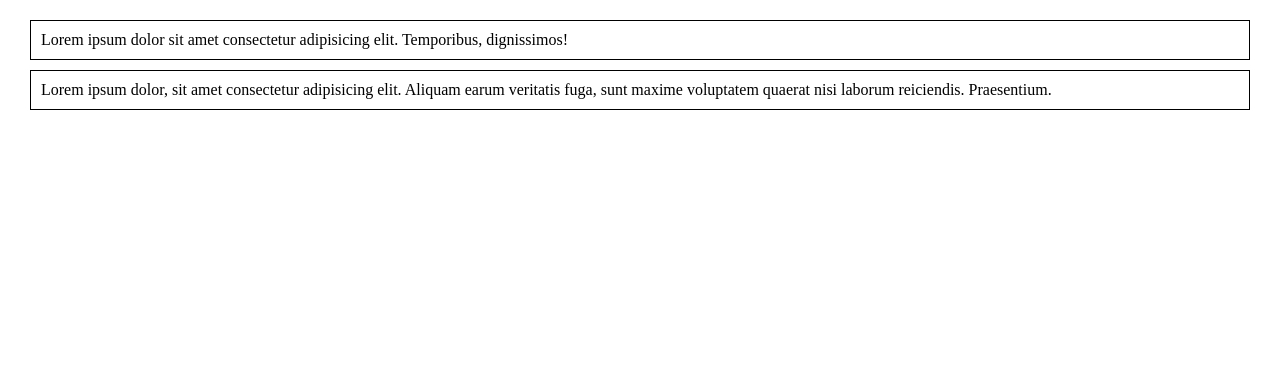
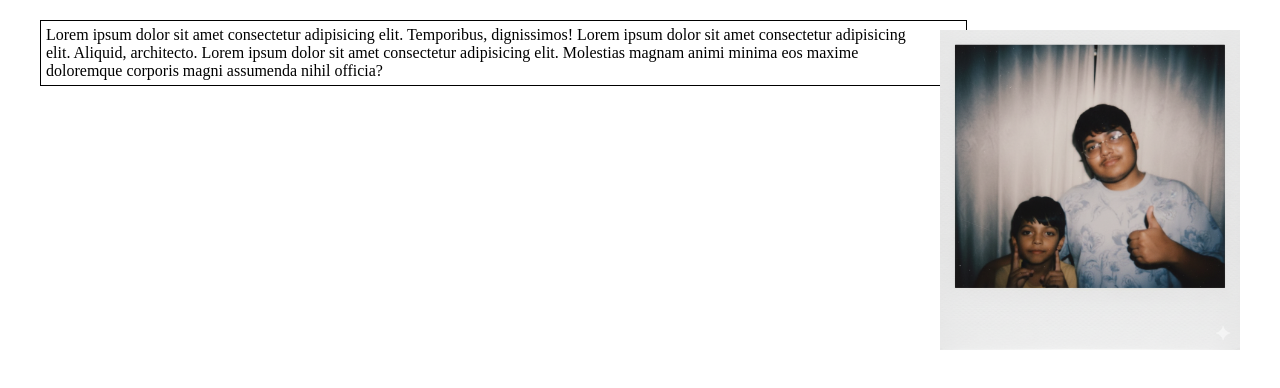
Before and after one commit to sabhyashaw/Twailwind-learn, a plain HTML site: page float-and-clear/index.html in a window 1280 px wide. Drawn offline with Linux system fonts and the light colour scheme.

Commit message:
float css

```diff
--- a/float-and-clear/index.html
+++ b/float-and-clear/index.html
@@ -8,10 +8,8 @@
 </head>
 <body>
     <div class="container">
-        <p>Lorem ipsum dolor sit amet consectetur adipisicing elit. Temporibus, dignissimos!</p>
-    </div>
-    <div class="box">
-        <article>Lorem ipsum dolor, sit amet consectetur adipisicing elit. Aliquam earum veritatis fuga, sunt maxime voluptatem quaerat nisi laborum reiciendis. Praesentium.</article>
+        <img id="me" src="me.png" alt="me-with-me">
+        <p>Lorem ipsum dolor sit amet consectetur adipisicing elit. Temporibus, dignissimos! Lorem ipsum dolor sit amet consectetur adipisicing elit. Aliquid, architecto. Lorem ipsum dolor sit amet consectetur adipisicing elit. Molestias magnam animi minima eos maxime doloremque corporis magni assumenda nihil officia?</p>
     </div>
 </body>
 </html>
--- a/float-and-clear/style.css
+++ b/float-and-clear/style.css
@@ -2,9 +2,15 @@
     margin: 10px;
     padding: 0;
 }
-.container{
+img{
+    width: 300px;
+    height: 320px;
+}
+p{
     border: 1px solid black;
+    width: 75%;
+    padding: 5px;
 }
-.box{
-    border: 1px solid black;
+#me{
+    float: right;
 }
```
Also changed, not shown: float-and-clear/me.png (renamed from Positons-Properties/me.png).
